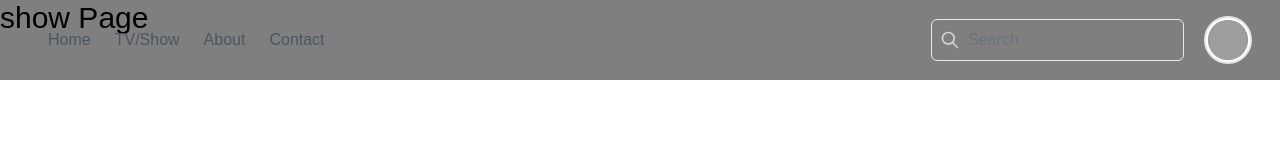
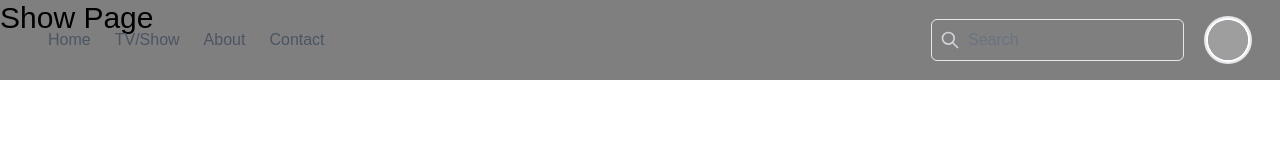
Before and after one commit to choyrulh/movieApps-with-next15, a Next.js app: page /show in a window 1280 px wide. Shown: the top 160 px of the page. Built offline with nearby package versions, Linux system fonts and the light colour scheme; grey boxes are pictures that could not be loaded.

Commit message:
update page

```diff
--- a/app/[id]/page.tsx
+++ b/app/[id]/page.tsx
@@ -10,7 +10,7 @@ import Image from "next/image";
 import { Rating } from "@/components/common/Rating";
 import TrailerModal from "@/components/TrailerModal";
 
-export function detailMovie({ params }: { params: Promise<{ id: string }> }) {
+export function DetailMovie({ params }: { params: Promise<{ id: string }> }) {
   const { id } = use(params);
 
   const {
@@ -141,4 +141,4 @@ export function detailMovie({ params }: { params: Promise<{ id: string }> }) {
   );
 }
 
-export default detailMovie;
+export default DetailMovie;
--- a/app/about/page.tsx
+++ b/app/about/page.tsx
@@ -1,5 +1,5 @@
-function about() {
+function About() {
   return <div className="text-3xl">About Page</div>;
 }
 
-export default about;
+export default About;
--- a/app/contact/page.tsx
+++ b/app/contact/page.tsx
@@ -1,5 +1,5 @@
-function contact() {
+function Contact() {
   return <div className="text-3xl">contact Page</div>;
 }
 
-export default contact;
+export default Contact;
--- a/app/show/page.tsx
+++ b/app/show/page.tsx
@@ -1,5 +1,5 @@
-function show() {
-  return <div className="text-3xl">show Page</div>;
+function Show() {
+  return <div className="text-3xl">Show Page</div>;
 }
 
-export default show;
+export default Show;
```
